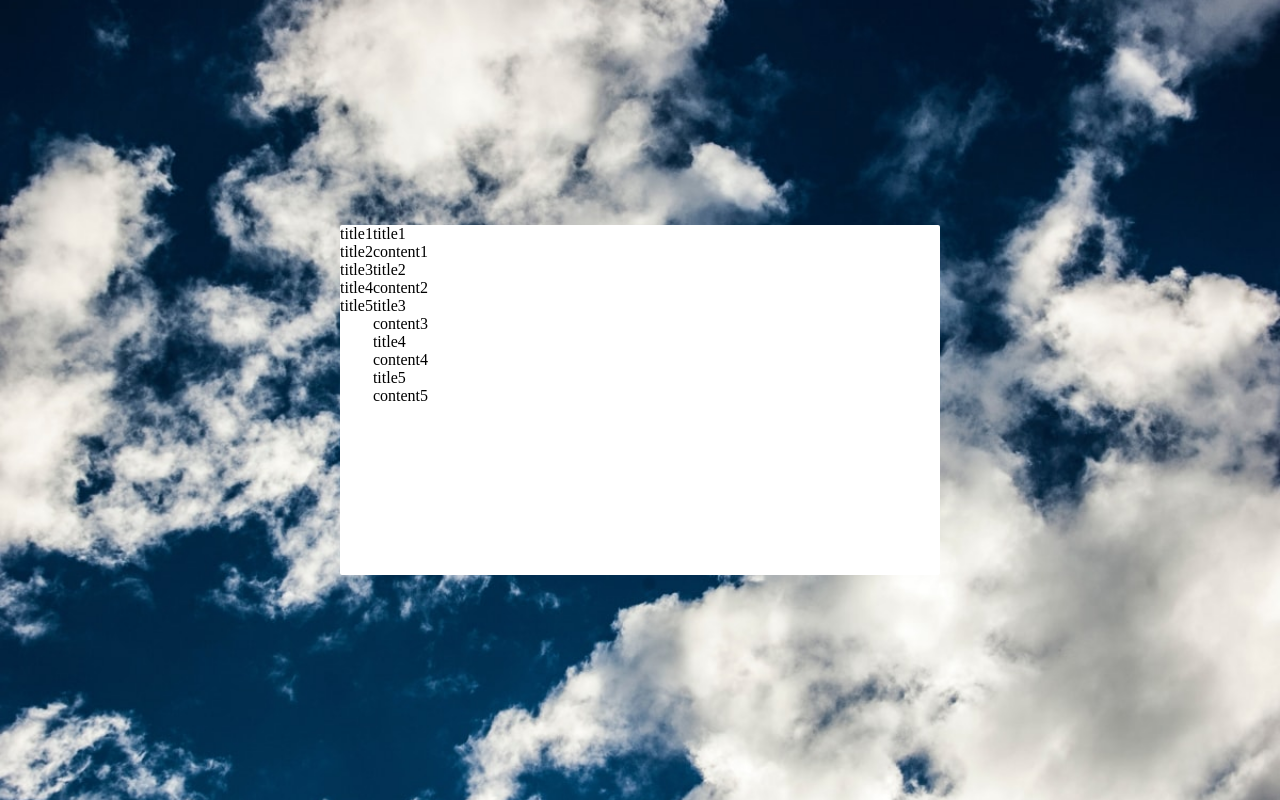
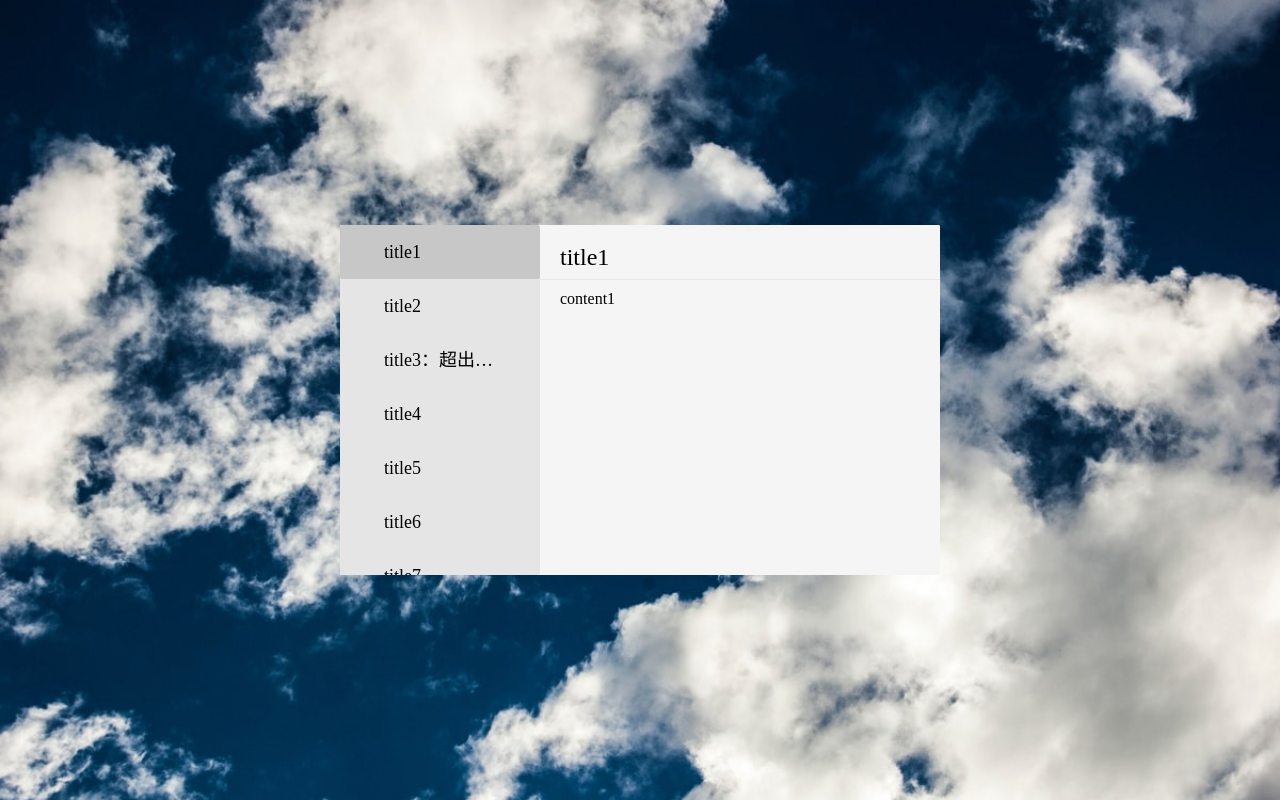
Before and after one commit to bowen-wu/vue-component, a plain HTML site: page tab-change/index.html in a window 1280 px wide. Drawn offline with nearby package versions, Linux system fonts and the light colour scheme.

Commit message:
tab 切换

```diff
--- a/popover/index.html
+++ b/popover/index.html
@@ -7,7 +7,7 @@
     <title>vue-popover</title>
     <link rel="stylesheet" href="./css/default.css">
     <link rel="stylesheet" href="./css/style.css">
-    <script src="//at.alicdn.com/t/font_570143_0i1wozhzf9k3ayvi.js"></script>
+    <script src="//at.alicdn.com/t/font_570143_oha3b0ruob8lrf6r.js"></script>
 </head>
 <body>
     <div id="app"></div>
--- a/tab-change/css/style.scss
+++ b/tab-change/css/style.scss
@@ -8,8 +8,60 @@
     @include widthHeight(600px,350px);
     background-color: #fff;
     border-radius: 2px;
-    display: flex;
     >nav{
-
+        width: 200px;
+        background-color: #E6E5E5;
+        float: left;
+        height: 100%;
+        border-radius: 2px;
+        >ul{
+            height: 100%;
+            overflow: auto;
+            border-radius: 2px;
+            >li{
+                justify-content: flex-start;
+                padding: 12px;
+                line-height: 30px;
+                border-radius: 2px;
+                .icon{
+                    float: left;
+                    @include widthHeight(24px, 24px);
+                    margin: 3px 0;
+                }
+                main{
+                    float: left;
+                    width: 120px;
+                    font-size: 18px;
+                    margin-left: 8px;
+                    white-space: nowrap;
+                    text-overflow: ellipsis;
+                    overflow: hidden;
+                }
+                &.active{
+                    background-color: #C7C7C7;
+                }
+            }
+        }
+    }
+    .content{
+        float: left;
+        background-color: #F5F5F5;
+        width: 400px;
+        height: 100%;
+        border-radius: 2px;
+        >ul{
+            >li{
+                >header{
+                    font-size: 24px;
+                    line-height: 24px;
+                    color: #000000;
+                    padding: 20px 0 10px 20px;
+                    border-bottom: 1px solid #E7E7E7;
+                }
+                main{
+                    margin: 10px 0 0 20px;
+                }
+            }
+        }
     }
 }
--- a/tab-change/index.html
+++ b/tab-change/index.html
@@ -7,7 +7,7 @@
     <title>vue-popover</title>
     <link rel="stylesheet" href="./css/default.css">
     <link rel="stylesheet" href="./css/style.css">
-    <script src="//at.alicdn.com/t/font_570143_0i1wozhzf9k3ayvi.js"></script>
+    <script src="//at.alicdn.com/t/font_570143_oha3b0ruob8lrf6r.js"></script>
 </head>
 <body>
     <div id="app"></div>
--- a/tab-change/js/main.js
+++ b/tab-change/js/main.js
@@ -1,14 +1,21 @@
 Vue.component('tab-change',{
     template: `
-    <div class="dialog">
+    <div class="dialog clearfix">
         <nav>
             <ul>
-                <li v-for="list in lists" v-text='list.title'></li>
+                <li class="clearfix" v-for="list in lists"
+                v-bind:class="{active: list.isShow}"
+                v-on:click="active(list)">
+                    <svg class="icon" aria-hidden="true">
+                        <use xlink:href="#icon-user"></use>
+                    </svg>
+                    <main v-text='list.title'></main>
+                </li>
             </ul>
         </nav>
         <div class="content">
             <ul>
-                <li v-for="list in lists">
+                <li v-for="list in lists" v-if="list.isShow">
                     <header v-text='list.title'></header>
                     <main v-text='list.content'></main>
                 </li>
@@ -22,7 +29,7 @@ Vue.component('tab-change',{
                 {
                     title: 'title1',
                     content: 'content1',
-                    isShow: false,
+                    isShow: true,
                 },
                 {
                     title: 'title2',
@@ -30,7 +37,7 @@ Vue.component('tab-change',{
                     isShow: false,
                 },
                 {
-                    title: 'title3',
+                    title: 'title3：超出部分隐藏',
                     content: 'content3',
                     isShow: false,
                 },
@@ -44,6 +51,26 @@ Vue.component('tab-change',{
                     content: 'content5',
                     isShow: false,
                 },
+                {
+                    title: 'title6',
+                    content: 'content6',
+                    isShow: false,
+                },
+                {
+                    title: 'title7',
+                    content: 'content7',
+                    isShow: false,
+                },
+                {
+                    title: 'title8',
+                    content: 'content8',
+                    isShow: false,
+                },
+                {
+                    title: 'title9',
+                    content: 'content9',
+                    isShow: false,
+                },
             ]
         }
     },
@@ -51,7 +78,12 @@ Vue.component('tab-change',{
 
     },
     methods: {
-
+        active(active) {
+            this.lists.map((item) => {
+                item.isShow = false
+            })
+            active.isShow = true
+        }
     }
 
 })
```
Also changed, not shown: tab-change/css/style.css.
